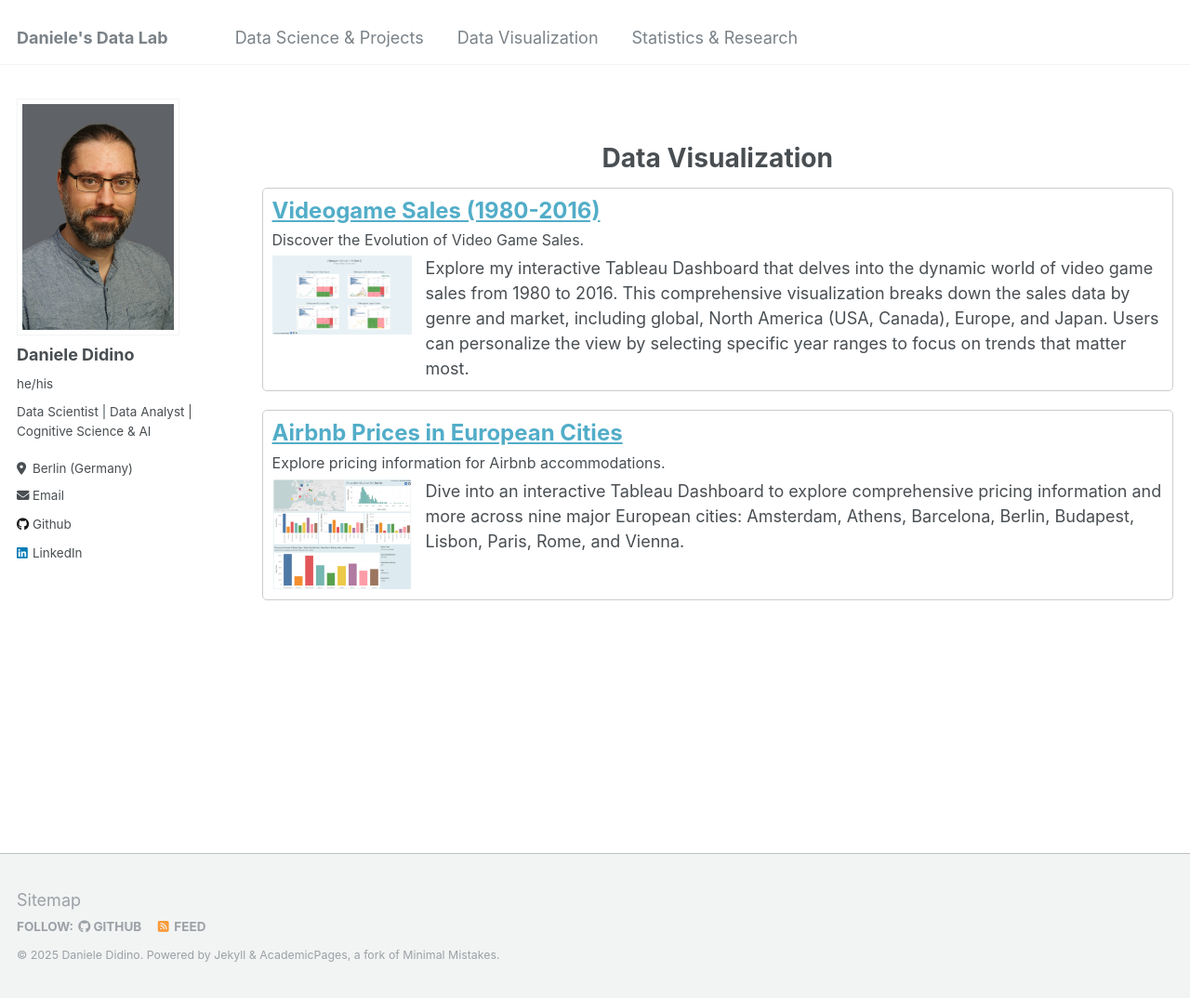
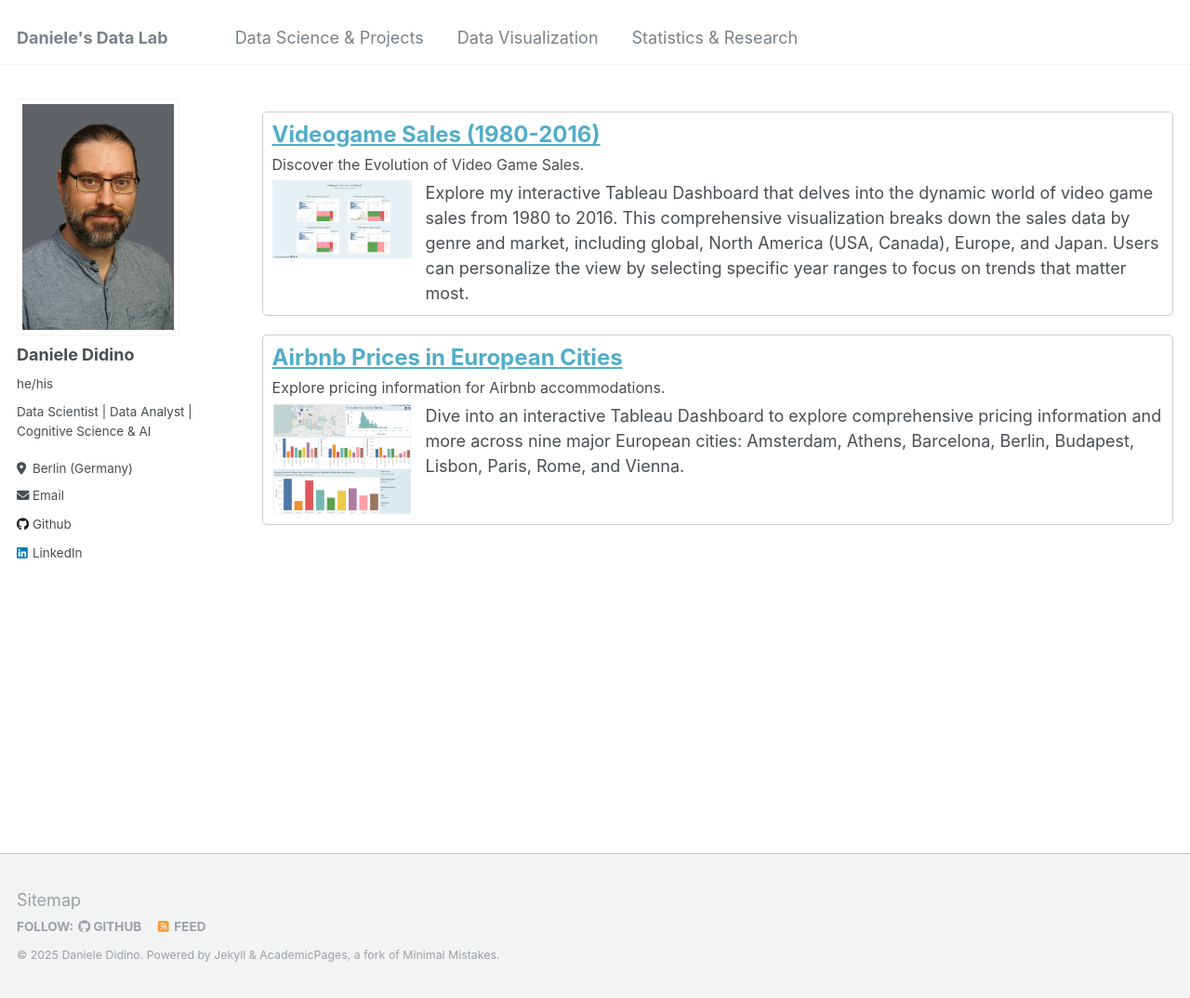
Before and after one commit to DanieleDidino/DanieleDidino.github.io, a Jekyll site: the page built from _pages/data_viz.html, in a window 1280 px wide and 1074 px high. Shown: the whole window at 93% size. Built offline with Jekyll 4.4.1, drawn with Linux system fonts in a browser that asks for light colours.

Commit message:
minor edit data viz page

```diff
--- a/_pages/data_viz.html
+++ b/_pages/data_viz.html
@@ -61,9 +61,9 @@ author_profile: true
 <!--   <hr style="height:3px; border:none; color:#333; background-color:#333;"> --> <!-- Add a horizontal line between sections -->
 <!-- {% endfor %}                                                               -->
 
-<h1 align="left">
-  <br>Data Visualization</br>
-</h1>
+<!-- <h1 align="left">             -->
+<!--   <br>Data Visualization</br> -->
+<!-- </h1>                         -->
 
 <!-- Videogame Sales (1980-2016) -->
 <div class="project">
```
